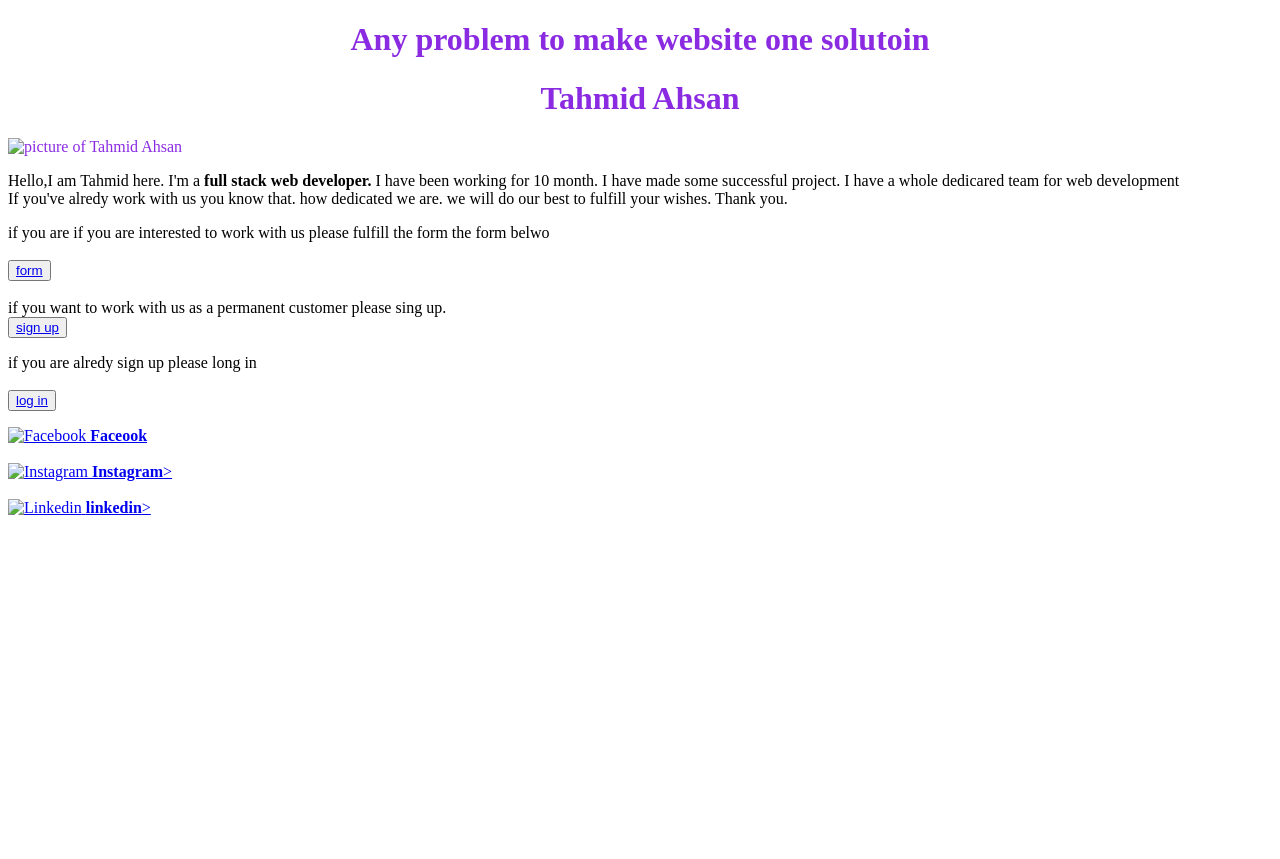
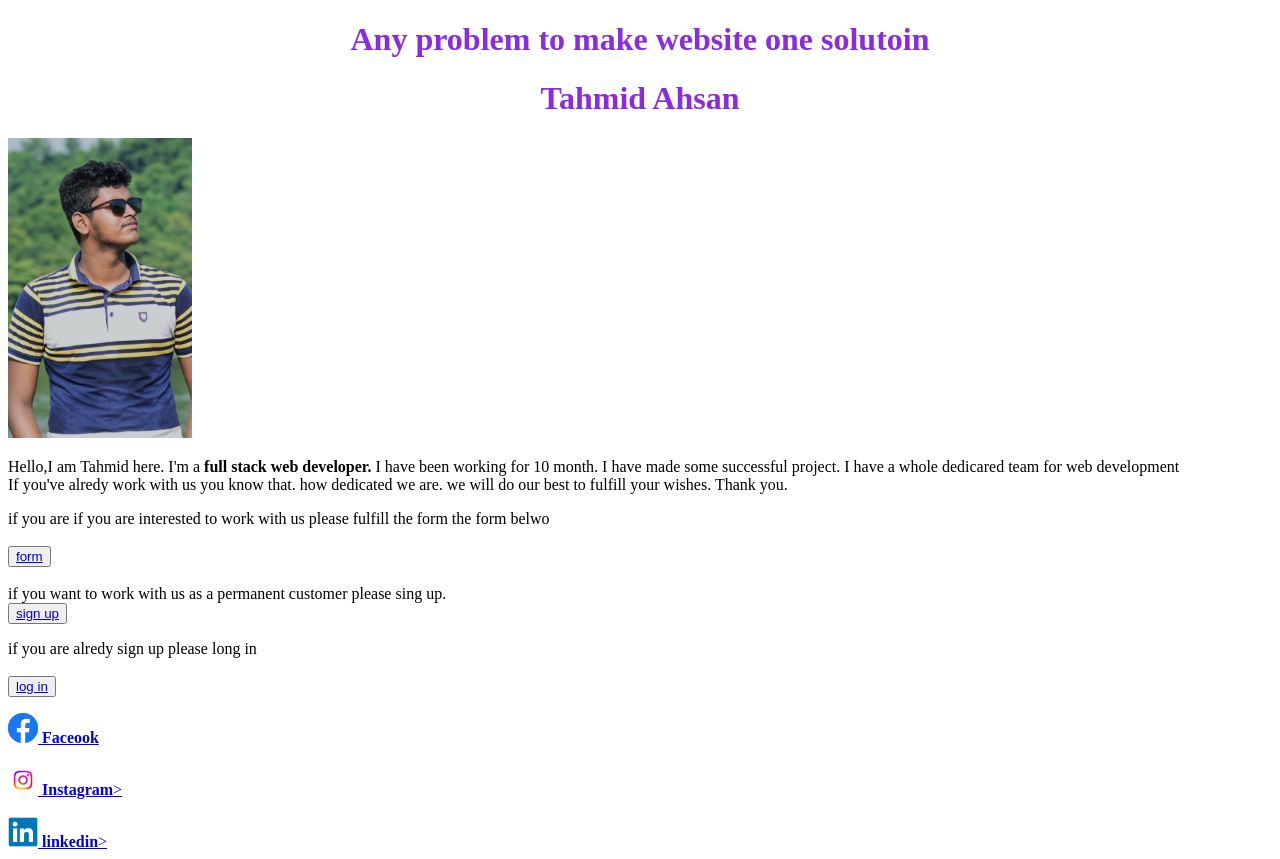
Before and after one commit to TahmidAhsan/portfolio, a plain HTML site: page index.html in a window 1280 px wide. Before the commit the page ends 800 px from the top, so only its background shows below. Drawn offline with Linux system fonts and the light colour scheme; the site is published under a folder, as on GitHub Pages, so addresses that start at the root find nothing.

Commit message:
correction

```diff
--- a/index.html
+++ b/index.html
@@ -20,7 +20,7 @@
     <header>
     <h1 class="head">Any problem to make website one solutoin</h1>
     <h1 class="head">Tahmid Ahsan</h1>
-    <img src="/images/Tahmid.jpg" alt="picture of Tahmid Ahsan" height="300" class="head">
+    <img src="images/Tahmid.jpg" alt="picture of Tahmid Ahsan" height="300" class="head">
     </header>
     <main>
         <p>
@@ -43,9 +43,9 @@
         </p>
     </main>
     <footer>
-        <a href="https://www.facebook.com/thamid.shopnil" target="_main"> <img src="/images/facebook.png" alt="Facebook" height="30"> <b>Faceook</b> </a> <br><br>
-        <a href="https://www.instagram.com/thamid.shopnil/" target="_main"> <img src="/images/instagram.jpeg" alt="Instagram" height="30"> <b>Instagram</b>></a> <br><br>
-        <a href="https://www.linkedin.com/feed/" target="_main"> <img src="/images/linkedin.png" alt="Linkedin" height="30"> <b>linkedin</b>></a>
+        <a href="https://www.facebook.com/thamid.shopnil" target="_main"> <img src="images/facebook.png" alt="Facebook" height="30"> <b>Faceook</b> </a> <br><br>
+        <a href="https://www.instagram.com/thamid.shopnil/" target="_main"> <img src="images/instagram.jpeg" alt="Instagram" height="30"> <b>Instagram</b>></a> <br><br>
+        <a href="https://www.linkedin.com/feed/" target="_main"> <img src="images/linkedin.png" alt="Linkedin" height="30"> <b>linkedin</b>></a>
     </footer>
 
 
```
